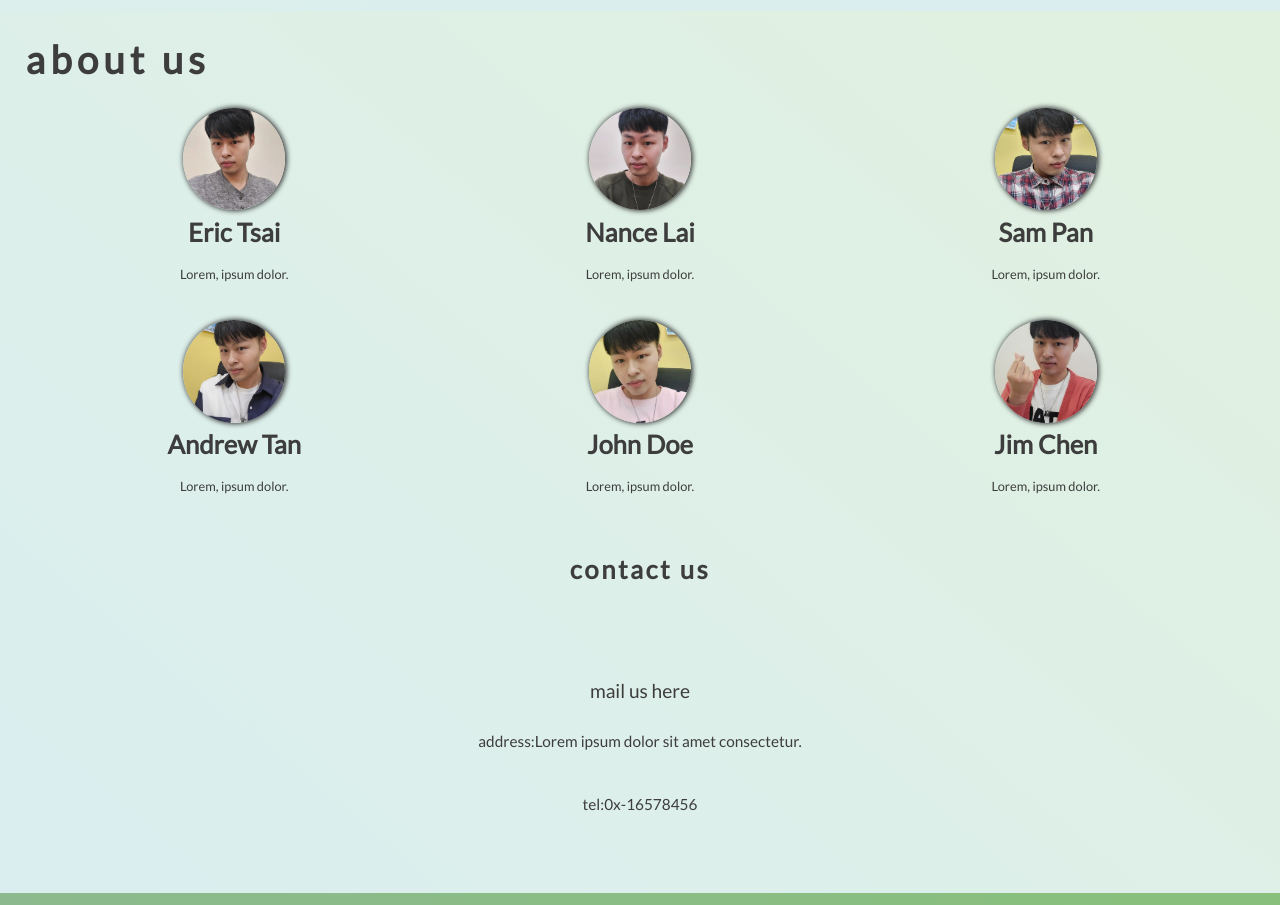
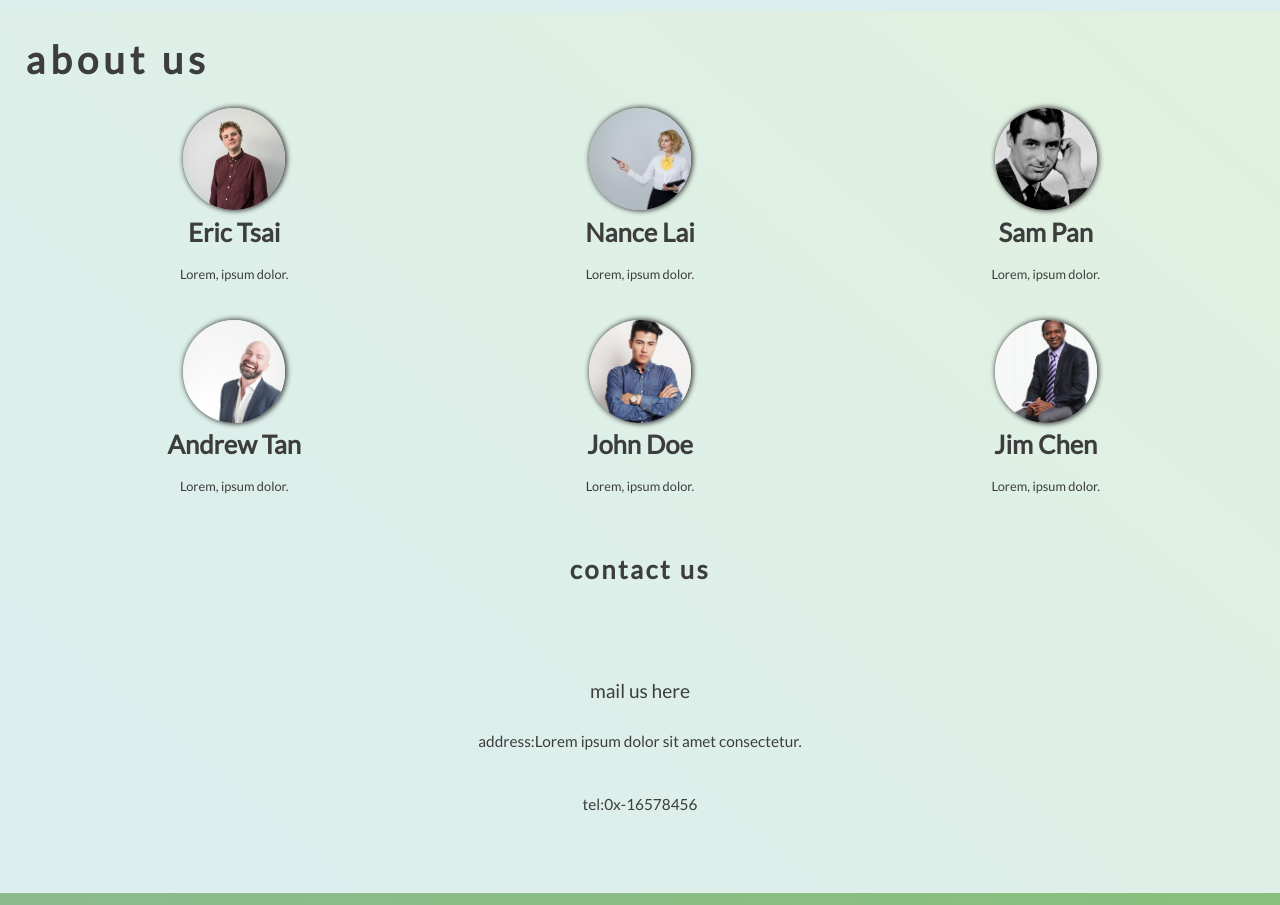
Before and after one commit to hiphop200199/web-template, a plain HTML site: page index.html in a window 1280 px wide. Shown: the part 2063-2968 px from the top of the page. Drawn offline with Linux system fonts and the light colour scheme.

Commit message:
修改圖片

```diff
--- a/index.html
+++ b/index.html
@@ -121,42 +121,42 @@
         <section class="team">
           <div class="personal-card">
             <div class="photo-wrapper">
-              <img src="member1.webp" alt="member1" />
+              <img src="ruben-2427641_1280.jpg" alt="member1" />
             </div>
             <h4 class="name">Eric Tsai</h4>
             <p class="intro">Lorem, ipsum dolor.</p>
           </div>
           <div class="personal-card">
             <div class="photo-wrapper">
-              <img src="member2.webp" alt="member2" />
+              <img src="business-woman-2071342_1280.jpg" alt="member2" />
             </div>
             <h4 class="name">Nance Lai</h4>
             <p class="intro">Lorem, ipsum dolor.</p>
           </div>
           <div class="personal-card">
             <div class="photo-wrapper">
-              <img src="member3.webp" alt="member3" />
+              <img src="actor-63082_1280.jpg" alt="member3" />
             </div>
             <h4 class="name">Sam Pan</h4>
             <p class="intro">Lorem, ipsum dolor.</p>
           </div>
           <div class="personal-card">
             <div class="photo-wrapper">
-              <img src="member4.webp" alt="member4" />
+              <img src="adult-1868750_1280.jpg" alt="member4" />
             </div>
             <h4 class="name">Andrew Tan</h4>
             <p class="intro">Lorem, ipsum dolor.</p>
           </div>
           <div class="personal-card">
             <div class="photo-wrapper">
-              <img src="member5.webp" alt="member5" />
+              <img src="model-2911332_1280.jpg" alt="member5" />
             </div>
             <h4 class="name">John Doe</h4>
             <p class="intro">Lorem, ipsum dolor.</p>
           </div>
           <div class="personal-card">
             <div class="photo-wrapper">
-              <img src="member6.webp" alt="member6" />
+              <img src="african-american-1436661_640.jpg" alt="member6" />
             </div>
             <h4 class="name">Jim Chen</h4>
             <p class="intro">Lorem, ipsum dolor.</p>
--- a/style.scss
+++ b/style.scss
@@ -201,7 +201,9 @@ table{
                     width: 100%;
                     height: 100%;
                     object-fit: cover;
+
                     border-radius: 50%;
+
                 }
             }
             & .name{
```
Also changed, not shown: actor-63082_1280.jpg (added), adult-1868750_1280.jpg (added), african-american-1436661_640.jpg (added), black-1146798_1280.jpg (added), business-1287044_640.jpg (added), business-man-805769_640.jpg (added), business-woman-2071342_1280.jpg (added), girl-2209147_1280.jpg (added), member1.webp (deleted), member2.webp (deleted), member3.webp (deleted), member4.webp (deleted), member5.webp (deleted), member6.webp (deleted), 2 more files, 1 other file.
